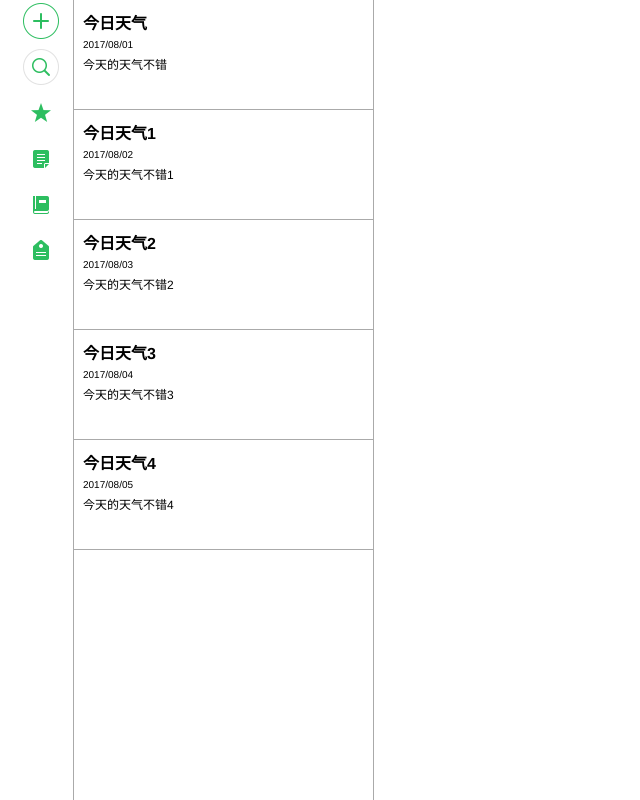
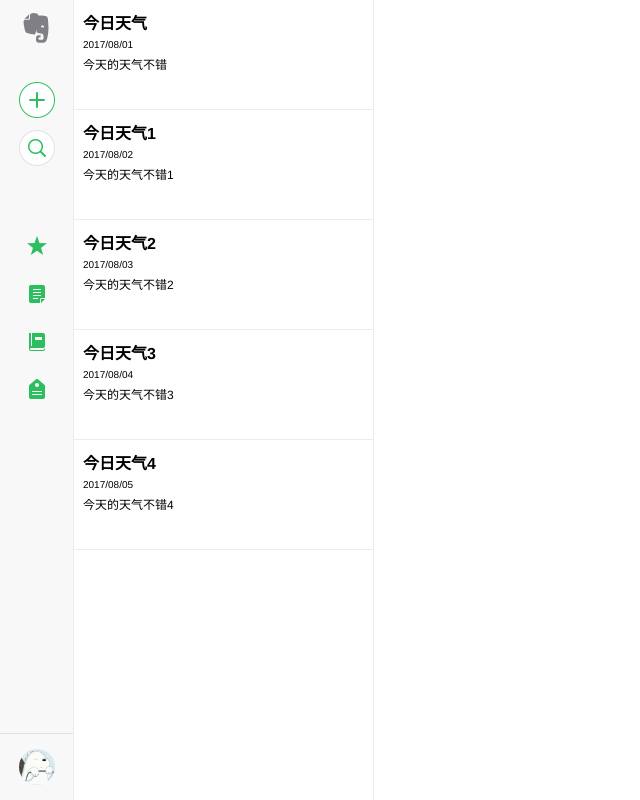
Before and after one commit to southbeanZ/Note, a Vue app: page /#/ in a window 1280 px wide. Shown: the whole page, without its empty margins (0-640 px from the left). Built offline with nearby package versions, Linux system fonts and the light colour scheme.

Commit message:
update components style

```diff
--- a/src/components/List.vue
+++ b/src/components/List.vue
@@ -42,7 +42,7 @@ export default {
 .m-list {
   height: 100%;
   width: 300px;
-  border-right: 1px solid #aaa;
+  border-right: 1px solid #ececec;
   overflow-y: auto;
   overflow-x: hidden;
 }
@@ -51,7 +51,7 @@ export default {
   text-align: left;
   height: 110px;
   &.active {
-    border: 3px solid #aaa;
+    border: 3px solid #ececec;
     .u-link {
       border: none;
     }
@@ -61,7 +61,7 @@ export default {
     box-sizing: border-box;
     padding: 10px;
     height: 100%;
-    border-bottom: 1px solid #aaa;
+    border-bottom: 1px solid #ececec;
     &:hover {
       background: #40bc6c;
     }
--- a/src/components/NoteItem.vue
+++ b/src/components/NoteItem.vue
@@ -18,7 +18,7 @@ export default {
   text-align: left;
   height: 110px;
   &.active {
-    border: 3px solid #aaa;
+    border: 3px solid #ececec;
     .u-link {
       border: none;
     }
@@ -28,7 +28,7 @@ export default {
     box-sizing: border-box;
     padding: 10px;
     height: 100%;
-    border-bottom: 1px solid #aaa;
+    border-bottom: 1px solid #ececec;
     &:hover {
       background: #40bc6c;
     }
--- a/src/components/Toolbar.vue
+++ b/src/components/Toolbar.vue
@@ -1,13 +1,19 @@
 <template>
   <div class="m-toolbar">
-    <!-- <a href="javascript:;" class="btn btn-search">搜索</a>
-    <a href="javascript:;" class="btn btn-add" @click="addNewNote">添加</a> -->
+    <img src="../assets/imgs/logo.png" alt="Note" class="u-logo">
+    <div class="u-btngroup">
       <a href="javascript:;" class="btn btn-add" @click="addNewNote"></a>
       <a href="javascript:;" class="btn btn-search"></a>
+    </div>
+    <div class="u-btngroup">
       <a href="javascript:;" class="btn btn-start"></a>
       <a href="javascript:;" class="btn btn-note"></a>
       <a href="javascript:;" class="btn btn-book"></a>
       <a href="javascript:;" class="btn btn-tag"></a>
+    </div>
+    <div class="u-avatar">
+      <img src="../assets/imgs/avatar.png" alt="Ice" class="pic">
+    </div>
   </div>
 </template>
 <script>
@@ -24,10 +30,37 @@ export default {
   display: block;
   width: 73px;
   height: 100%;
-  border-right: 1px solid #aaa;
+  background: #f8f8f8;
+  border-right: 1px solid #ececec;
+  text-align: center;
+  font-size: 0;
+  .u-logo {
+    display: inline-block;
+    width: 36px;
+    height: 36px;
+    padding-top: 10px;
+  }
+  .u-avatar {
+    position: absolute;
+    bottom: 0;
+    left: 0;
+    width: 100%;
+    padding: 15px 0;
+    border-top: 1px solid #e1e1e1;
+    .pic {
+      display: inline-block;
+      width: 36px;
+      height: 36px;
+      border-radius: 18px;
+    }
+  }
+  .u-btngroup {
+    padding: 30px 0 20px;
     .btn {
+      display: inline-block;
       width: 42px;
       height: 42px;
+      padding: 3px 0;
       background-color: transparent;
       background-position: 50% 50%;
       background-repeat: no-repeat;
@@ -71,4 +104,5 @@ export default {
       }
     }
   }
+}
 </style>
```
Also changed, not shown: src/assets/imgs/avatar.png (added). Lines whose indentation alone changed are shown as unchanged.
